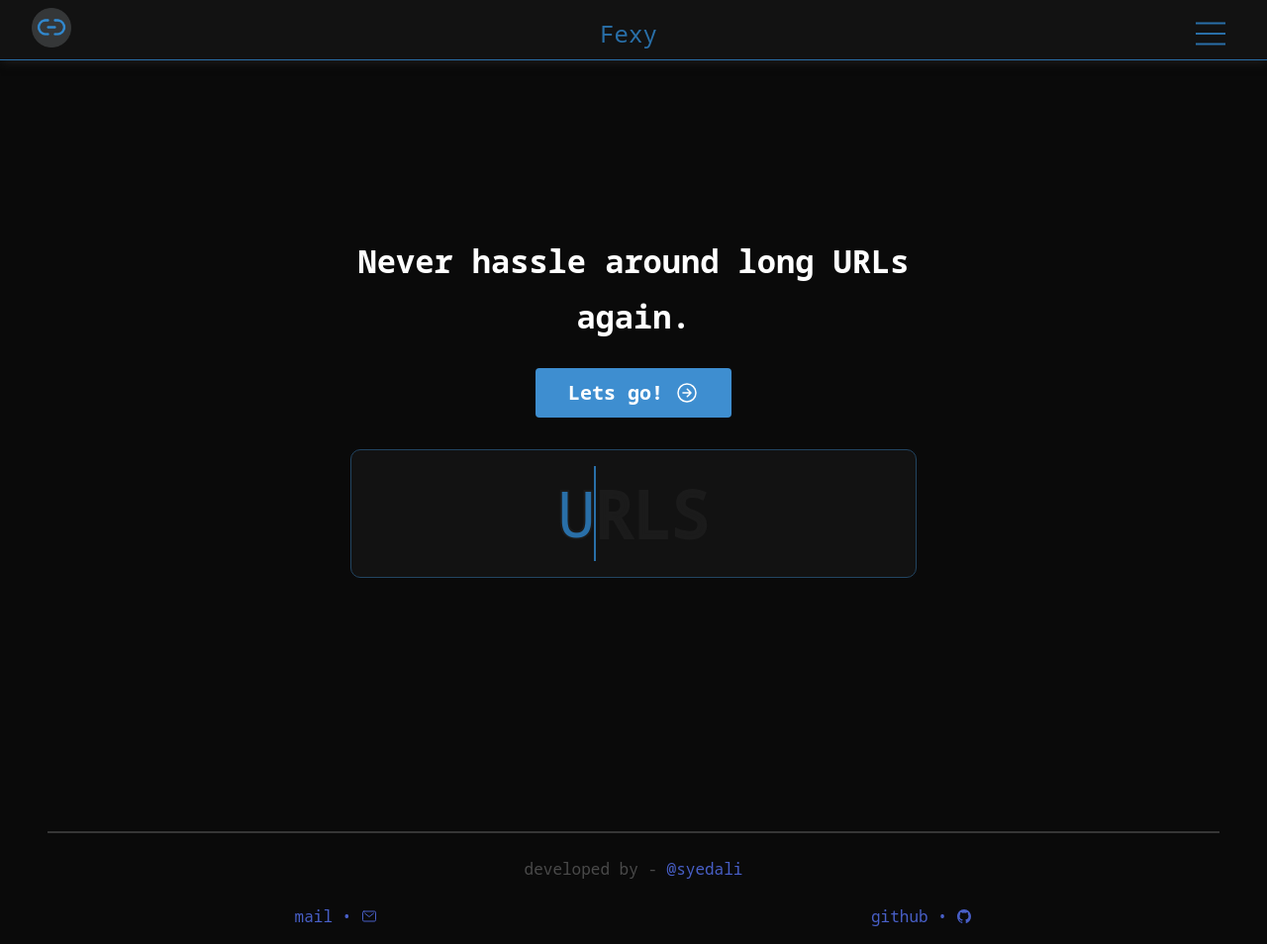
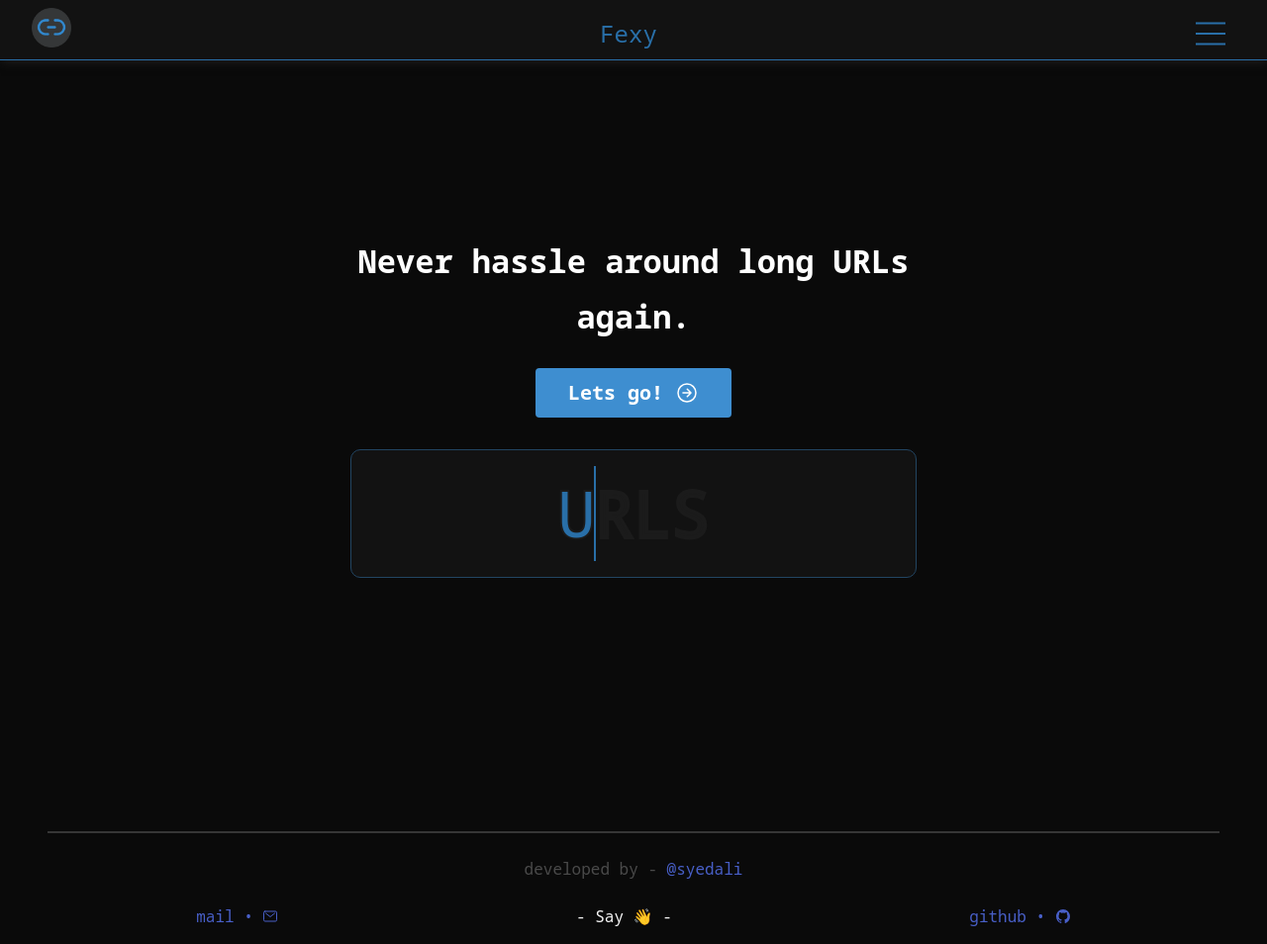
Before and after one commit to SyedAli310/url-shortening-frontend, a plain HTML site: page index.html in a window 1280 px wide. Shown: the whole page at 99% size. Drawn offline with nearby package versions, Linux system fonts and the light colour scheme.

Commit message:
Update index.html

```diff
--- a/index.html
+++ b/index.html
@@ -169,9 +169,10 @@
     </main>
     <footer class="has-text-centered mb-4">
       <hr class="has-background-dark mx-6 is-rounded">
-      <p class="has-text-centered mb-5">developed by - <a class="is-link" href="https://www.linkedin.com/in/syed-ali-058b7610b/">@syedali</a></p>
-      <div class="is-flex is-justify-content-space-around mx-6">
+      <p class="has-text-centered mb-5">developed by - <a class="is-link" href="https://www.linkedin.com/in/syed-ali-058b7610b/">@syedali</a><br></p>
+      <div class="is-flex is-justify-content-space-around is-flex-wrap-wrap mx-6">
         <a class="is-flex is-align-items-center" href = "mailto: alizaidi310@gmail.com">mail &#8226;&nbsp;<ion-icon name="mail-outline"></ion-icon></a>
+        <p class="has-text-white-ter">- Say 👋 -</p>
         <a class="is-flex is-align-items-center" href="https://github.com/SyedAli310" target="_blank">github &#8226;&nbsp;<ion-icon name="logo-github"></ion-icon></a>
       </div>
     </footer>
```
